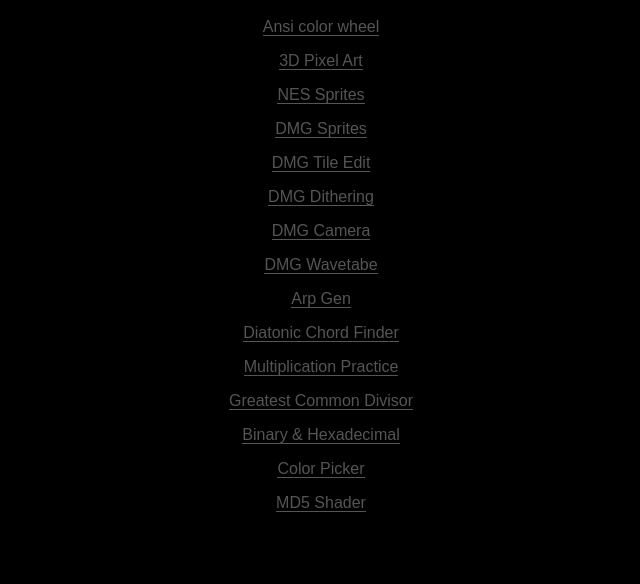
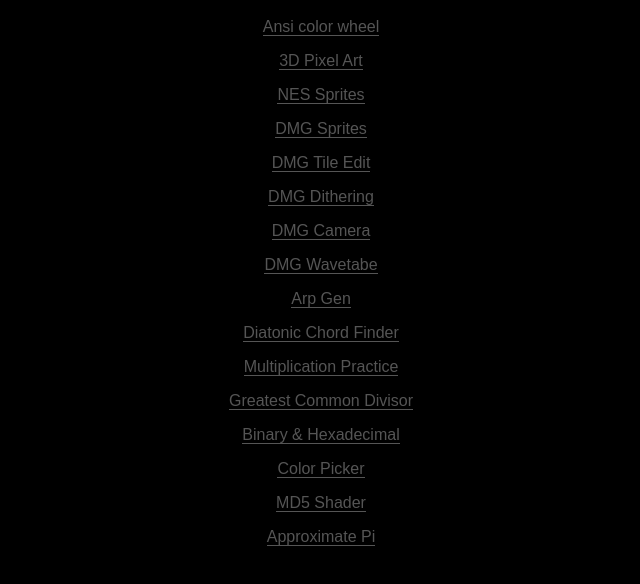
Before and after one commit to noctonic/noctonic.github.io, a plain HTML site: page index.html in a window 1280 px wide. Shown: the part 90-674 px from the top of the page, without its empty margins (319-959 px from the left). Drawn offline with Linux system fonts and the light colour scheme.

Commit message:
Update index.html

```diff
--- a/index.html
+++ b/index.html
@@ -43,5 +43,6 @@
   <p><a href="binary.html">Binary & Hexadecimal</a></p>
   <p><a href="color-picker.html">Color Picker</a></p>
   <p><a href="md5shader.html">MD5 Shader</a></p>
+  <p><a href="approximate_pi.html">Approximate Pi</a></p>
 </body>
 </html>
```
